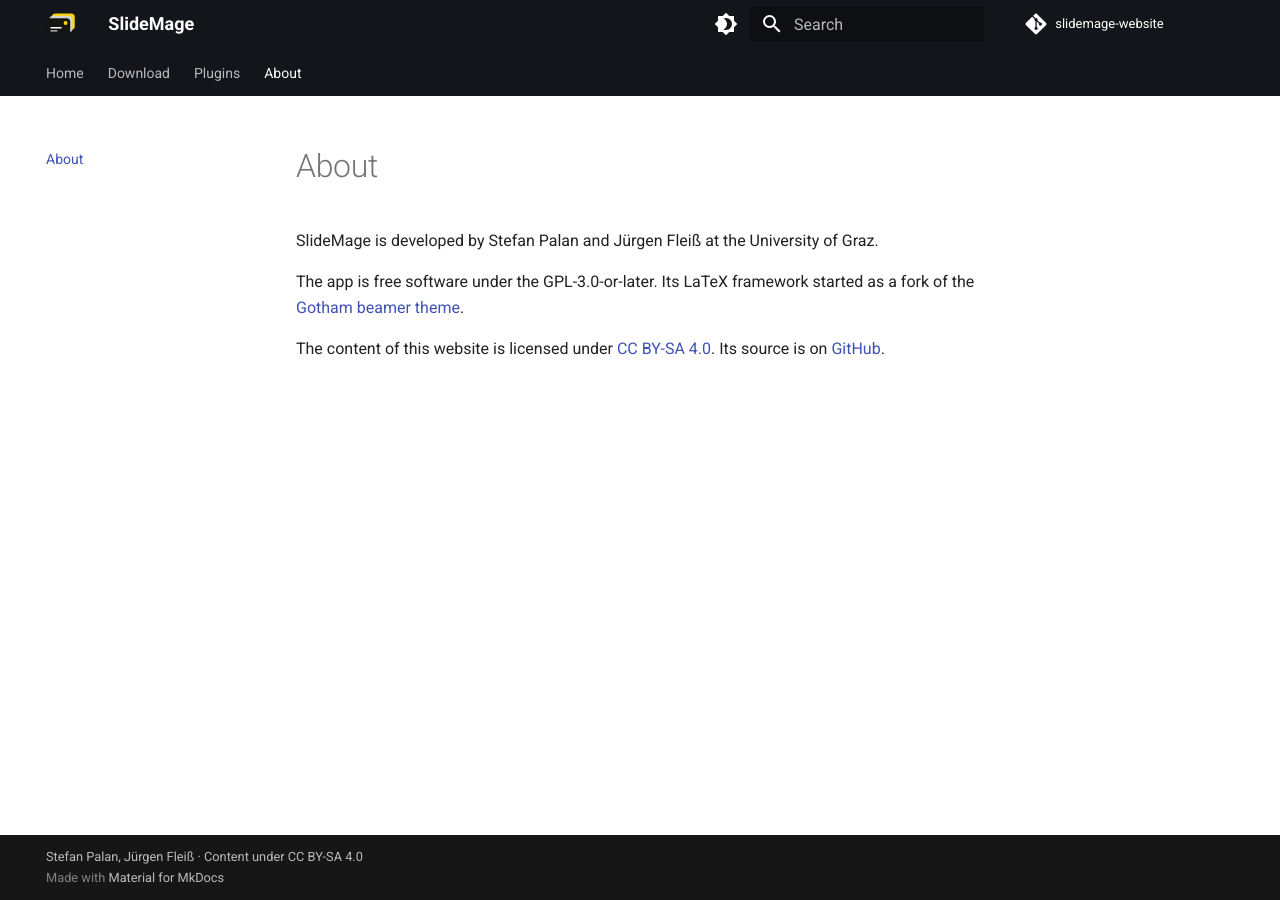
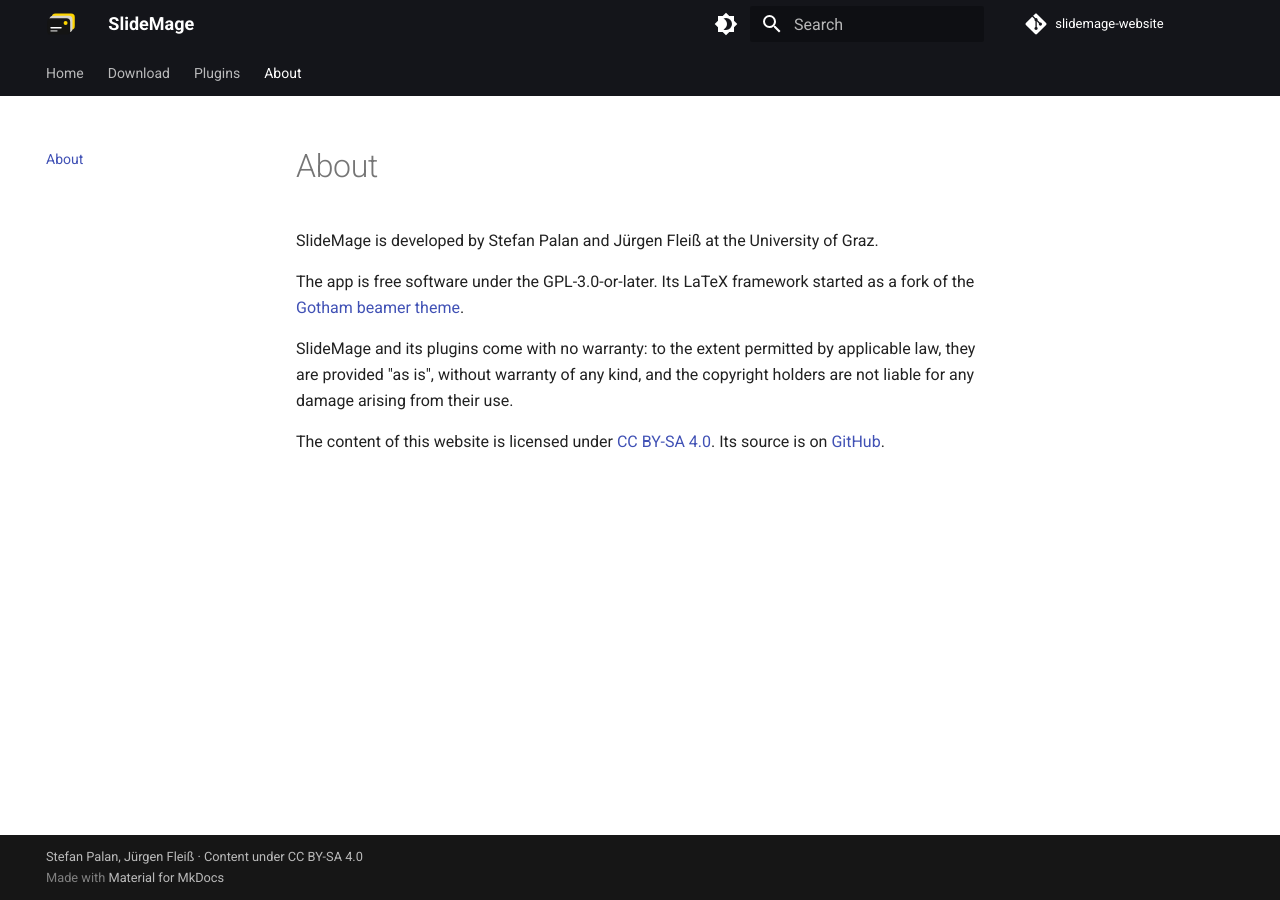
Before and after one commit to SlideMage/slidemage-website, an MkDocs documentation site: the page built from docs/about.md, in a window 1280 px wide. Built offline with MkDocs 1.6.1 and Material for MkDocs 9.7.7, drawn with Linux system fonts in a browser that asks for light colours; comment, search, counter and statistics services are not loaded.

Commit message:
About: SlideMage and its plugins come without warranty
Co-Authored-By: Claude Opus 5.5 <noreply@anthropic.com>

```diff
--- a/docs/about.md
+++ b/docs/about.md
@@ -5,6 +5,10 @@ SlideMage is developed by Stefan Palan and Jürgen Fleiß at the University of G
 The app is free software under the GPL-3.0-or-later. Its LaTeX framework started as a fork of the
 [Gotham beamer theme](https://gitlab.com/RomainNOEL/beamertheme-gotham).
 
+SlideMage and its plugins come with no warranty: to the extent permitted by applicable law, they are
+provided "as is", without warranty of any kind, and the copyright holders are not liable for any damage
+arising from their use.
+
 The content of this website is licensed under
 [CC BY-SA 4.0](https://creativecommons.org/licenses/by-sa/4.0/). Its source is on
 [GitHub](https://github.com/SlideMage/slidemage-website).
```
